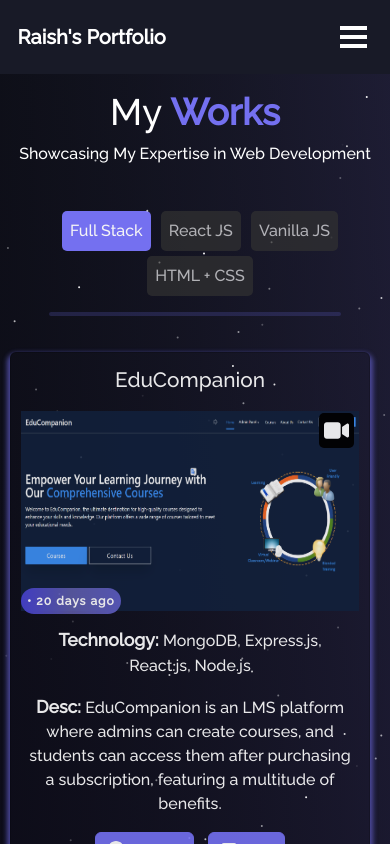
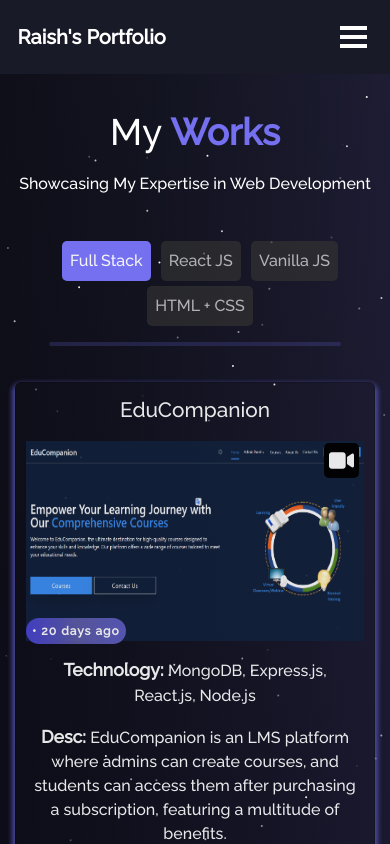
Before and after one commit to Raish10100/Portfolio, a React (Vite) app: page /project in a window 390 px wide. Shown: the top 844 px of the page. Built offline with nearby package versions, Linux system fonts and the light colour scheme.

Commit message:
Improve UI: Enhance styling on About page and update Resume page layout

```diff
--- a/src/components/About/About.css
+++ b/src/components/About/About.css
@@ -24,6 +24,9 @@
 .about-img{
     padding-top: 25px !important;
     padding-bottom: 20px !important;
+}
+.blockquote  p {
+  text-align: center !important;
 }
 
   @media (max-width: 767px) {
--- a/src/components/Home/Home.css
+++ b/src/components/Home/Home.css
@@ -145,6 +145,9 @@
     .home-about-section {
       padding-top: 0px !important;
     }
+    .home-about-description  h1 {
+      font-size: 1.7rem !important;
+    }
   }
 
   .home-social-icons {
--- a/src/components/Navbar/Navbar.jsx
+++ b/src/components/Navbar/Navbar.jsx
@@ -98,7 +98,7 @@ function NavBar() {
                 target="_blank"
                 rel="noreferrer"
               >
-                <IoIosContact style={{ marginBottom: "6px" }} size="20px" />
+                <IoIosContact style={{ marginBottom: "6px" }} size="25px" />
                  Contact Me
               </Nav.Link>
             </Nav.Item>
--- a/src/components/Projects/Projects.css
+++ b/src/components/Projects/Projects.css
@@ -1,6 +1,6 @@
 .project-section {
     position: relative !important;
-    padding-top: 80px !important;
+    padding-top: 120px !important;
     padding-bottom: 30px !important;
     background-image: var(--section-background-color) !important;
   }
@@ -95,6 +95,7 @@
     font-size: 2.3em !important;
     font-weight: 500 !important;
     padding-top: 10px !important;
+    padding-bottom: 10px !important;
   }
   .title{
     font-size: 1.3em !important;
@@ -123,7 +124,10 @@
   @media (max-width: 450px) {
     .project-card {
       min-width: 310px;
-      padding-left:  10px !important;
-      padding-right: 20px !important;
+      padding-left:  15px !important;
+      padding-right: 15px !important;
+    }
+    .project-section {
+      padding-top: 100px !important;
     }
   }
--- a/src/components/Resume/Resume.css
+++ b/src/components/Resume/Resume.css
@@ -12,6 +12,8 @@
     padding-bottom: 50px;
     justify-content: center;
     width: 100%;
+    margin-left: 0px !important;
+    margin-right: 0px !important;
   }
 
 
```
Also changed, not shown: 1 other file (tests, documents, lock files or other folders).
